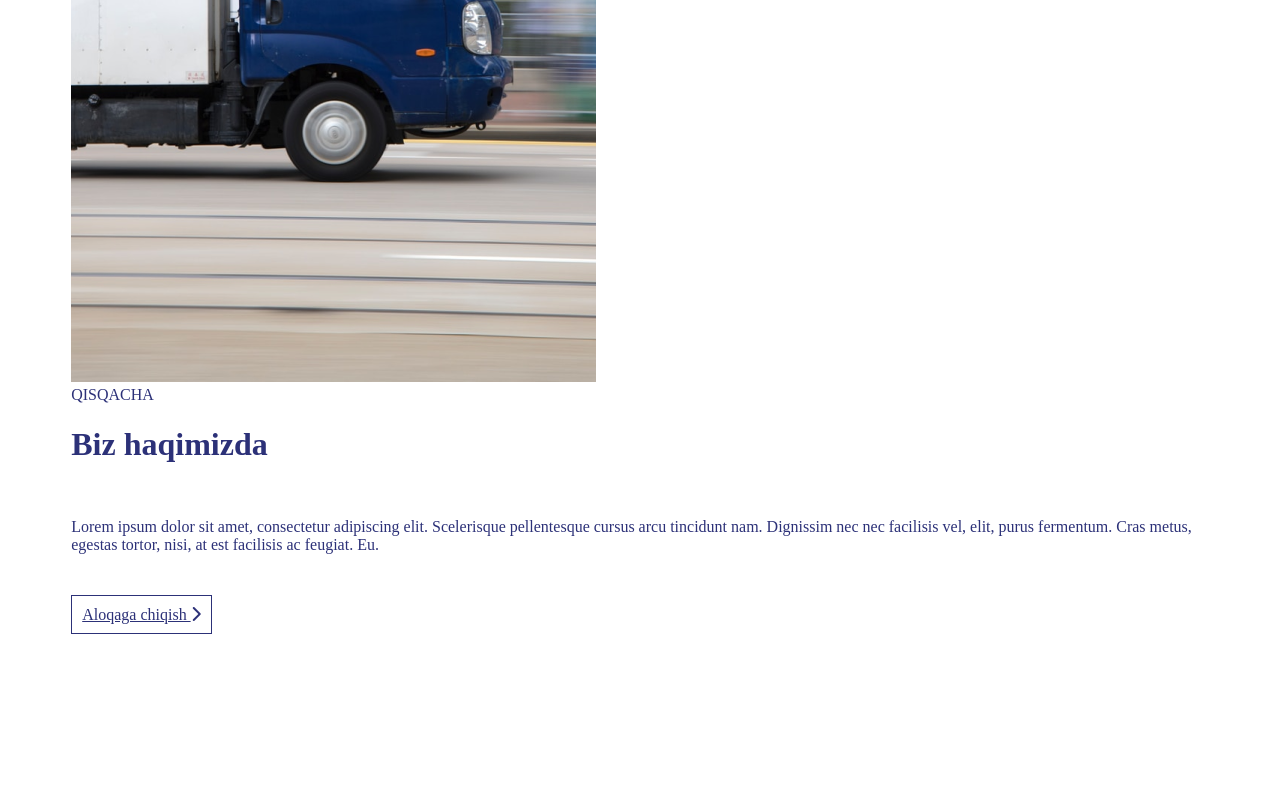
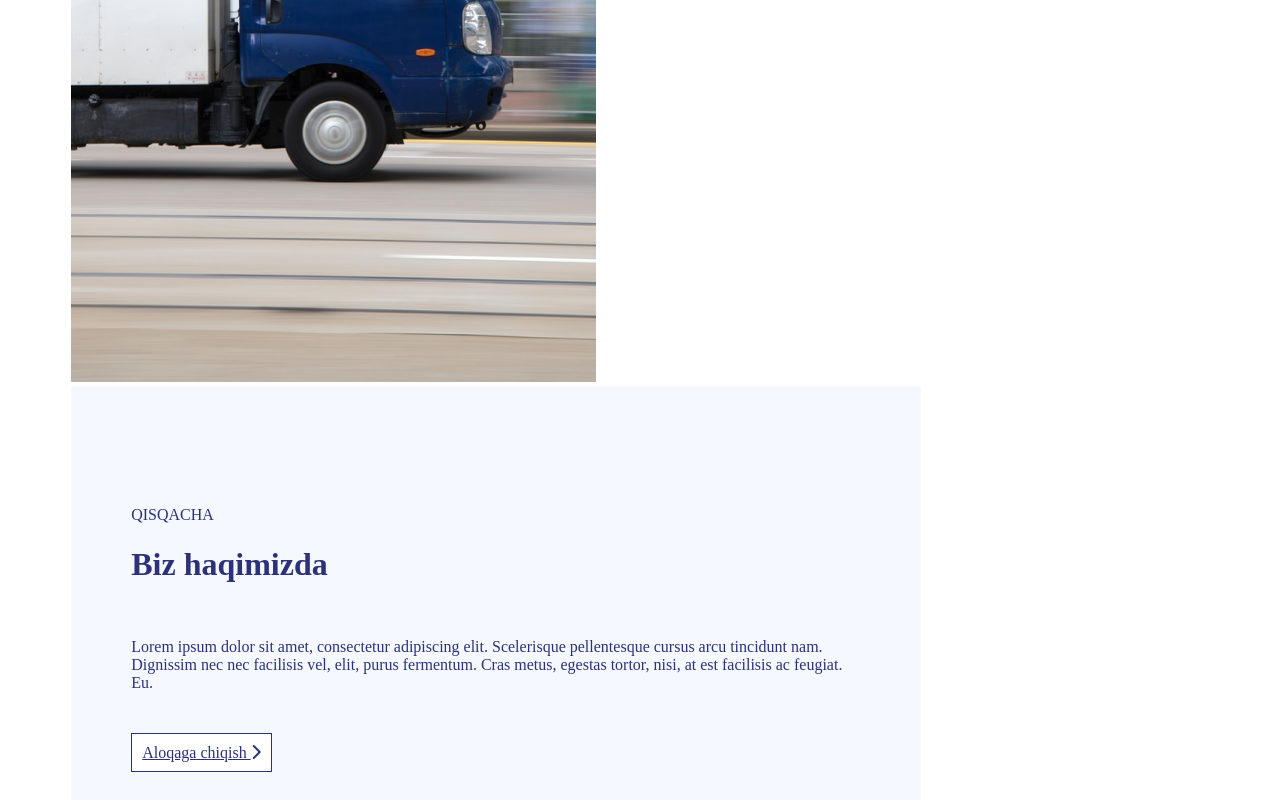
Before and after one commit to hakimov-dev/truck-service-landing, a Vue app: page / in a window 1280 px wide. Shown: the part 3675-4475 px from the top of the page. Before the commit the page ends 4309 px from the top, so only its background shows below. Built offline with nearby package versions, Linux system fonts and the light colour scheme; the HTML template or start-up script is replaced by a standard one.

Commit message:
Added new style.

```diff
--- a/src/components/About/index.vue
+++ b/src/components/About/index.vue
@@ -33,6 +33,16 @@ export default {
     z-index: -111;
   }
 
+.content2{
+       margin-bottom: 20px;
+      width: 730px;
+      height: 636px;
+       background: #F5F9FF;
+       padding: 60px;
+       padding-top: 120px;
+       margin-right: -33px;
+  }
+
   .content-3{
       margin-top: -8%;
       margin-left: 30%;
```
